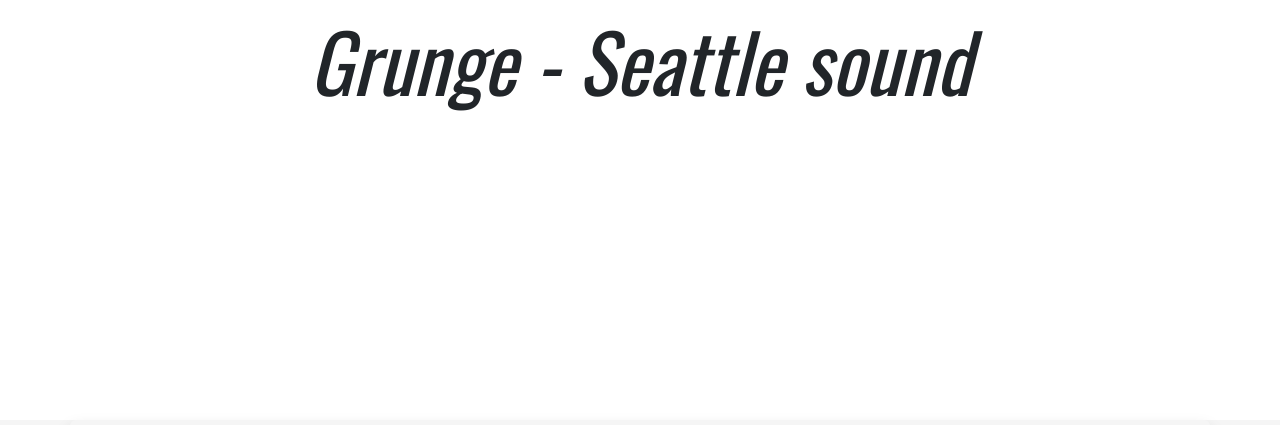
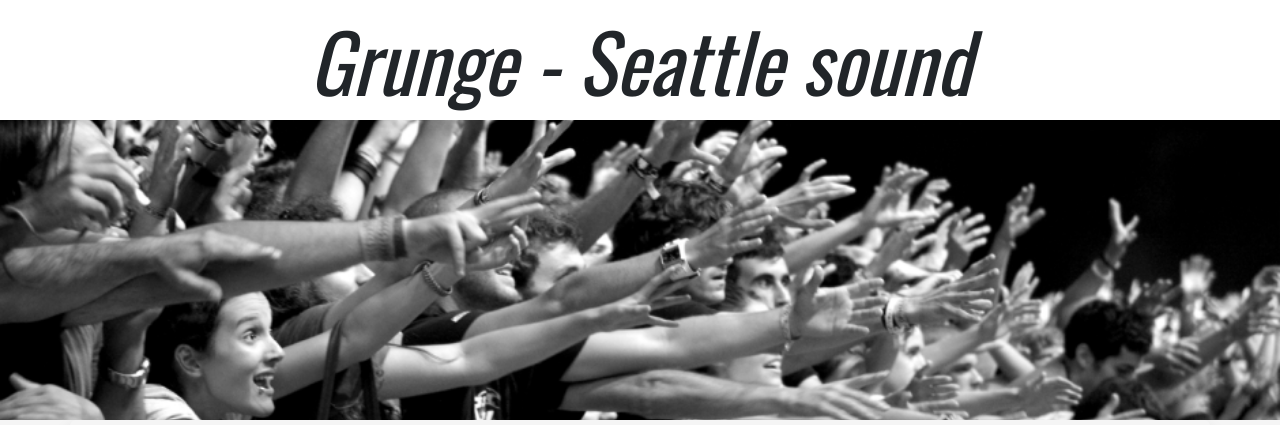
Before and after one commit to Jose-M-G-Almeida/projectHTML, a plain HTML site: page historia.html in a window 1280 px wide. Shown: the top 425 px of the page. Drawn offline with nearby package versions, Linux system fonts and the light colour scheme; the site is published under a folder, as on GitHub Pages, so addresses that start at the root find nothing.

Commit message:
Update historia.html

```diff
--- a/historia.html
+++ b/historia.html
@@ -21,7 +21,7 @@
 <style>
     .parallax {
       /* The image used */
-      background-image: url("/img/historia.jpg");
+      background-image: url("img/historia.jpg");
 
       /* Set a specific height */
       min-height: 300px;
```
